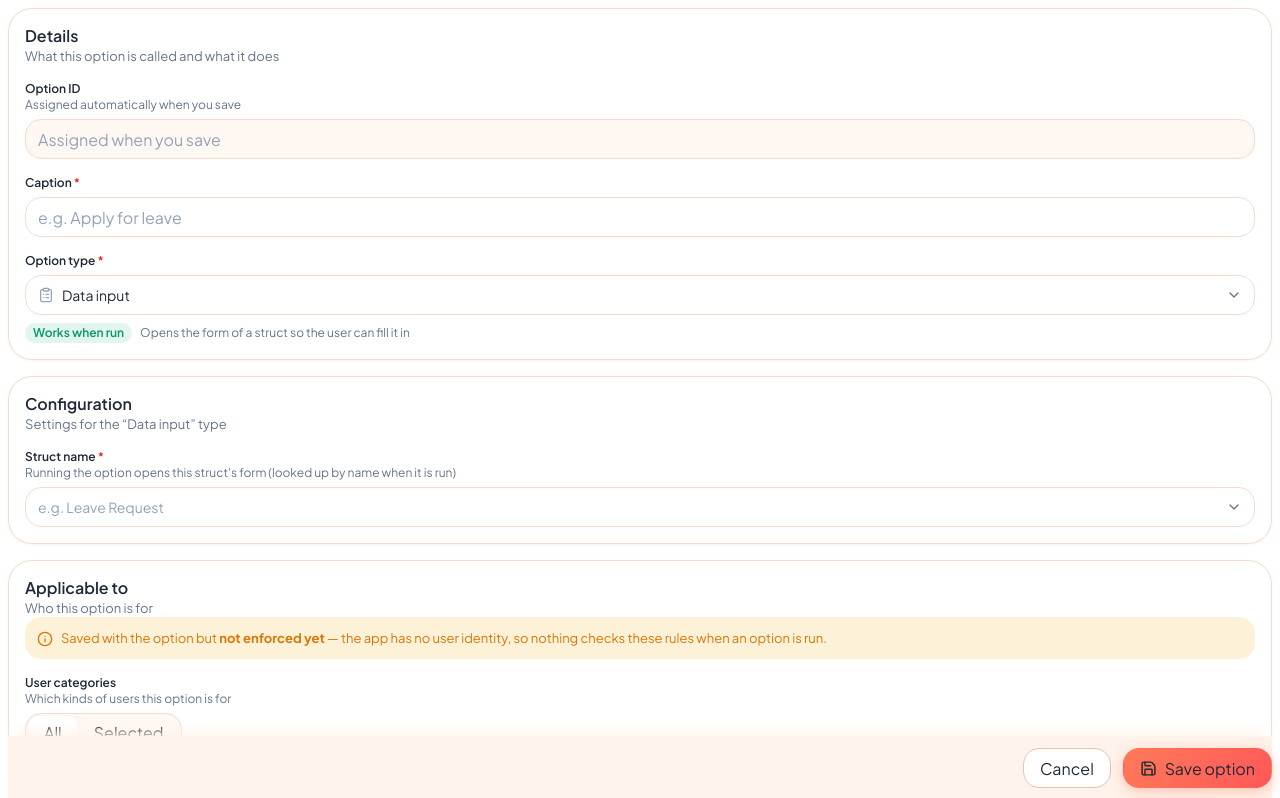
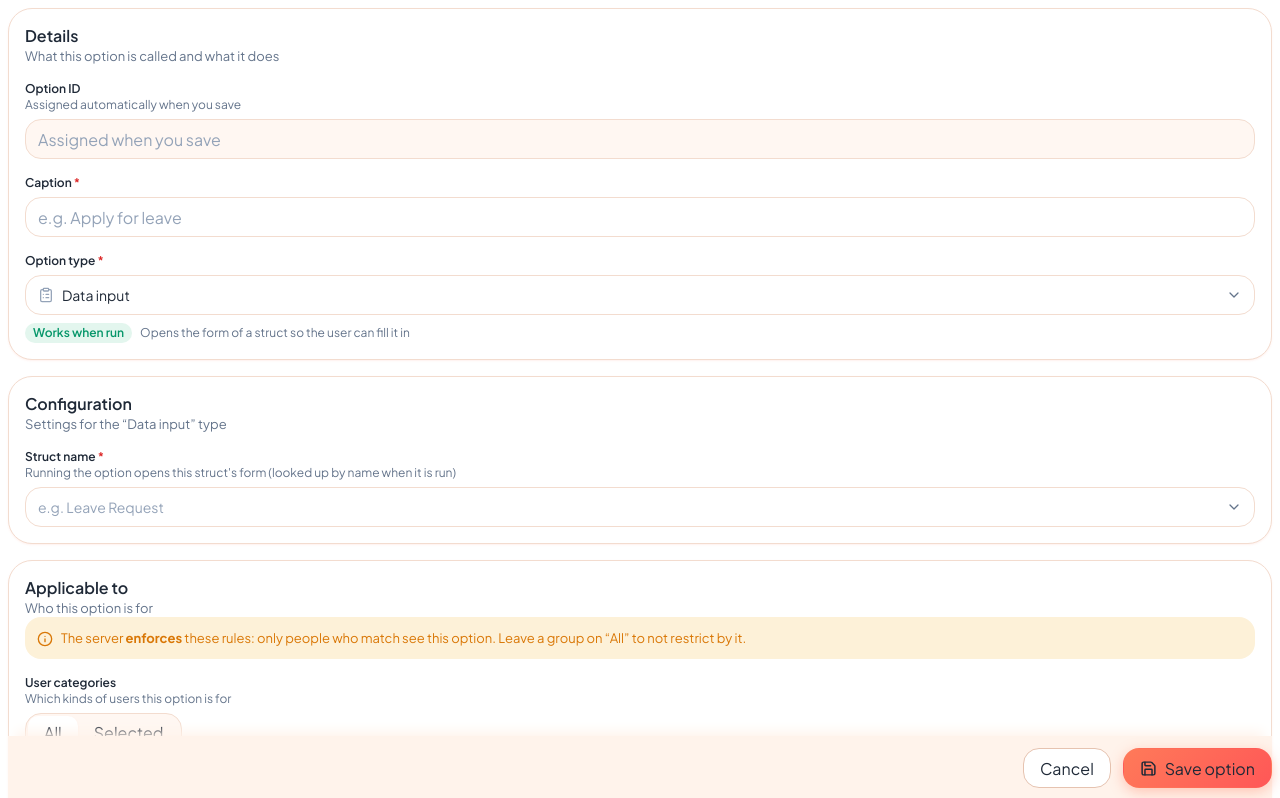
Before and after one commit to smooth-glitch/axi-react, a React (Vite) app in the folder web/: page /embed/options/new in a window 1280 px wide. Shown: the top 798 px of the page. Built offline with nearby package versions, Linux system fonts and the light colour scheme.

Commit message:
fix: option 'applicable to' note said rules aren't enforced; the server enforces them
Co-Authored-By: Claude Sonnet 5.5 <noreply@anthropic.com>
Claude-Session: https://claude.ai/code/session_01UViNzCDkHbhCQCbmCgW2tp

```diff
--- a/web/src/ui/options/ApplicableTo.jsx
+++ b/web/src/ui/options/ApplicableTo.jsx
@@ -249,7 +249,7 @@ export default function ApplicableTo({ value, onChange }) {
       <div style={{ display: 'flex', gap: t.spacing.sm, alignItems: 'flex-start', padding: t.spacing.md, borderRadius: t.radius.lg, background: t.warningSoft, marginBottom: t.spacing.md }}>
         <Info size={16} color={t.warning} style={{ flex: 'none', marginTop: 2 }} />
         <Text $variant="small" $color="warning">
-          Saved with the option but <strong>not enforced yet</strong> — the app has no user identity, so nothing checks these rules when an option is run.
+          The server <strong>enforces</strong> these rules: only people who match see this option. Leave a group on “All” to not restrict by it.
         </Text>
       </div>
 
```
